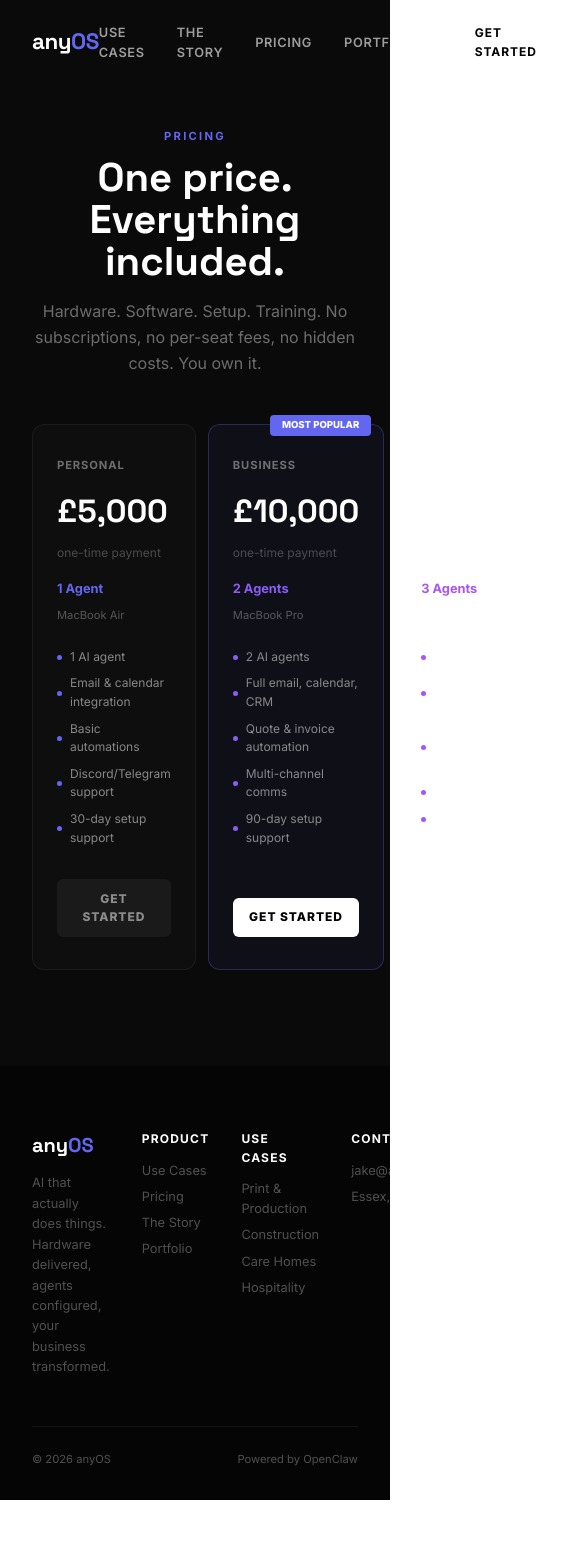
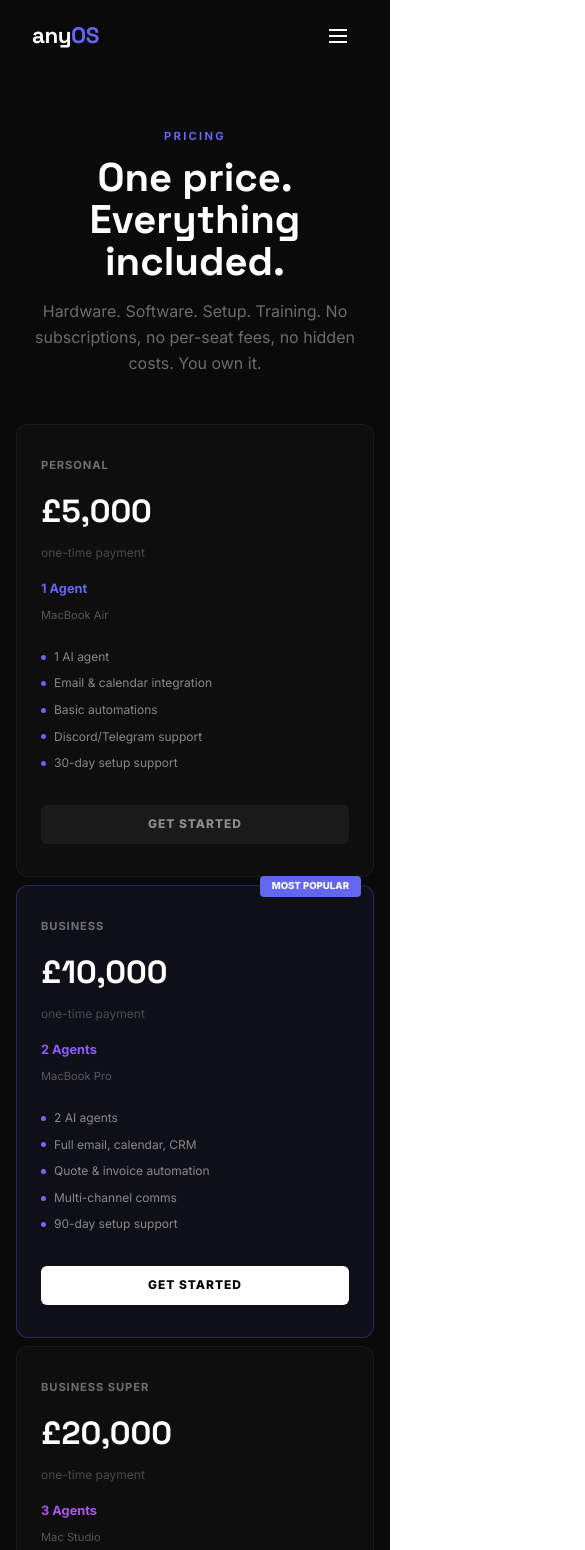
Before and after one commit to jakeylee93/anyvendor, a Next.js app: page /pricing in a window 390 px wide. Shown: the top 1550 px of the page, 585 px wide, since content can reach past the window. Before the commit the page ends 1500 px from the top, so only its background shows below. Built offline with nearby package versions, Linux system fonts and the light colour scheme.

Commit message:
fix: mobile responsiveness — pricing grid, industry cards, portfolio grid now stack properly on mobile

```diff
--- a/app/globals.css
+++ b/app/globals.css
@@ -1192,3 +1192,82 @@
     gap: 4px;
   }
 }
+
+/* ===== RESPONSIVE PRICING GRID ===== */
+.pricing-grid {
+  display: grid;
+  grid-template-columns: repeat(5, 1fr);
+  gap: 0.75rem;
+}
+
+@media (max-width: 1024px) {
+  .pricing-grid {
+    grid-template-columns: repeat(3, 1fr);
+  }
+}
+
+@media (max-width: 768px) {
+  .pricing-grid {
+    grid-template-columns: repeat(2, 1fr);
+    gap: 0.5rem;
+  }
+}
+
+@media (max-width: 480px) {
+  .pricing-grid {
+    grid-template-columns: 1fr;
+    max-width: 320px;
+    margin: 0 auto;
+  }
+}
+
+/* ===== MOBILE NAV ===== */
+@media (max-width: 768px) {
+  .desktop-nav {
+    display: none !important;
+  }
+  .mobile-nav-btn {
+    display: block !important;
+  }
+}
+
+@media (min-width: 769px) {
+  .mobile-nav-btn {
+    display: none !important;
+  }
+}
+
+/* ===== PRICING PREVIEW GRID (HOMEPAGE) ===== */
+.pricing-preview-grid {
+  grid-template-columns: repeat(5, 1fr);
+}
+
+@media (max-width: 1024px) {
+  .pricing-preview-grid {
+    grid-template-columns: repeat(3, 1fr);
+  }
+}
+
+@media (max-width: 768px) {
+  .pricing-preview-grid {
+    grid-template-columns: repeat(2, 1fr);
+  }
+}
+
+@media (max-width: 480px) {
+  .pricing-preview-grid {
+    grid-template-columns: 1fr;
+    max-width: 320px;
+    margin: 0 auto;
+  }
+}
+
+/* ===== USE CASES DASHBOARD RESPONSIVE ===== */
+@media (max-width: 768px) {
+  .dashboard-mock {
+    grid-template-columns: 1fr !important;
+  }
+  .dashboard-sidebar {
+    order: -1;
+  }
+}
--- a/app/page.tsx
+++ b/app/page.tsx
@@ -104,13 +104,13 @@
                 Every industry. Every workflow.
               </h2>
             </div>
-            <div style={{ display: 'grid', gridTemplateColumns: 'repeat(3, 1fr)', gap: '1rem' }}>
+            <div style={{ display: 'grid', gridTemplateColumns: 'repeat(auto-fit, minmax(280px, 1fr))', gap: '1rem' }}>
               {INDUSTRIES.map(ind => (
                 <Link key={ind.name} href={ind.href} style={{
-                  padding: '2rem', borderRadius: '12px',
+                  padding: '1.5rem', borderRadius: '12px',
                   background: 'rgba(255,255,255,0.02)', border: '1px solid rgba(255,255,255,0.05)',
                   textDecoration: 'none', transition: 'all 0.2s',
-                  display: 'flex', flexDirection: 'column', gap: '0.75rem',
+                  display: 'flex', flexDirection: 'column', gap: '0.5rem',
                 }}>
                   <div style={{ fontSize: '2.5rem' }}>{ind.icon}</div>
                   <div style={{ color: 'white', fontSize: '1.1rem', fontWeight: 800 }}>{ind.name}</div>
@@ -130,7 +130,7 @@
                 Delivered. Configured. Done.
               </h2>
             </div>
-            <div style={{ display: 'grid', gridTemplateColumns: 'repeat(3, 1fr)', gap: '1.5rem' }}>
+            <div style={{ display: 'grid', gridTemplateColumns: 'repeat(auto-fit, minmax(260px, 1fr))', gap: '1.5rem' }}>
               {[
                 { step: '01', title: 'We deliver the hardware', desc: 'Brand new Mac, pre-configured with anyOS and your AI agents. Plug in and go.' },
                 { step: '02', title: 'Agents learn your business', desc: 'We connect your email, calendar, accounting, CRM — everything your agents need.' },
@@ -161,7 +161,7 @@
                 No subscriptions. No per-seat fees. You own the hardware and the system.
               </p>
             </div>
-            <div style={{ display: 'grid', gridTemplateColumns: 'repeat(5, 1fr)', gap: '0.75rem' }}>
+            <div className="pricing-preview-grid" style={{ display: 'grid', gap: '0.75rem' }}>
               {TIERS.map(t => (
                 <div key={t.name} style={{
                   padding: '1.5rem', borderRadius: '12px',
--- a/app/portfolio/page.tsx
+++ b/app/portfolio/page.tsx
@@ -32,7 +32,7 @@
         </section>
 
         <section style={{ padding: '0 2rem 6rem' }}>
-          <div style={{ maxWidth: '900px', margin: '0 auto', display: 'grid', gridTemplateColumns: 'repeat(2, 1fr)', gap: '1rem' }}>
+          <div style={{ maxWidth: '900px', margin: '0 auto', display: 'grid', gridTemplateColumns: 'repeat(auto-fit, minmax(320px, 1fr))', gap: '1rem' }}>
             {SITES.map((site, i) => (
               <a key={i} href={site.url} target="_blank" rel="noopener noreferrer" style={{
                 display: 'flex', alignItems: 'center', gap: '1rem',
--- a/app/pricing/page.tsx
+++ b/app/pricing/page.tsx
@@ -26,8 +26,8 @@
           </p>
         </section>
 
-        <section style={{ padding: '0 2rem 6rem' }}>
-          <div style={{ maxWidth: '1200px', margin: '0 auto', display: 'grid', gridTemplateColumns: 'repeat(5, 1fr)', gap: '0.75rem' }}>
+        <section style={{ padding: '0 1rem 6rem' }}>
+          <div style={{ maxWidth: '1200px', margin: '0 auto' }} className="pricing-grid">
             {TIERS.map(t => (
               <div key={t.name} style={{
                 padding: '2rem 1.5rem', borderRadius: '12px',
--- a/app/use-cases/page.tsx
+++ b/app/use-cases/page.tsx
@@ -177,7 +177,7 @@
 
         {/* Industry cards */}
         <section style={{ padding: '0 2rem 4rem' }}>
-          <div style={{ maxWidth: '1100px', margin: '0 auto', display: 'grid', gridTemplateColumns: 'repeat(3, 1fr)', gap: '1rem' }}>
+          <div style={{ maxWidth: '1100px', margin: '0 auto', display: 'grid', gridTemplateColumns: 'repeat(auto-fit, minmax(280px, 1fr))', gap: '1rem' }}>
             {USE_CASES.map(uc => (
               <a key={uc.id} href={`#${uc.id}`} style={{
                 padding: '1.5rem', borderRadius: '12px',
@@ -216,7 +216,7 @@
               />
 
               {/* Features */}
-              <div style={{ display: 'grid', gridTemplateColumns: 'repeat(3, 1fr)', gap: '0.75rem', marginTop: '2.5rem', maxWidth: '900px', margin: '2.5rem auto 0' }}>
+              <div style={{ display: 'grid', gridTemplateColumns: 'repeat(auto-fit, minmax(250px, 1fr))', gap: '0.75rem', marginTop: '2.5rem', maxWidth: '900px', margin: '2.5rem auto 0' }}>
                 {uc.features.map((f, i) => (
                   <div key={i} style={{
                     padding: '0.75rem 1rem', borderRadius: '8px',
```
